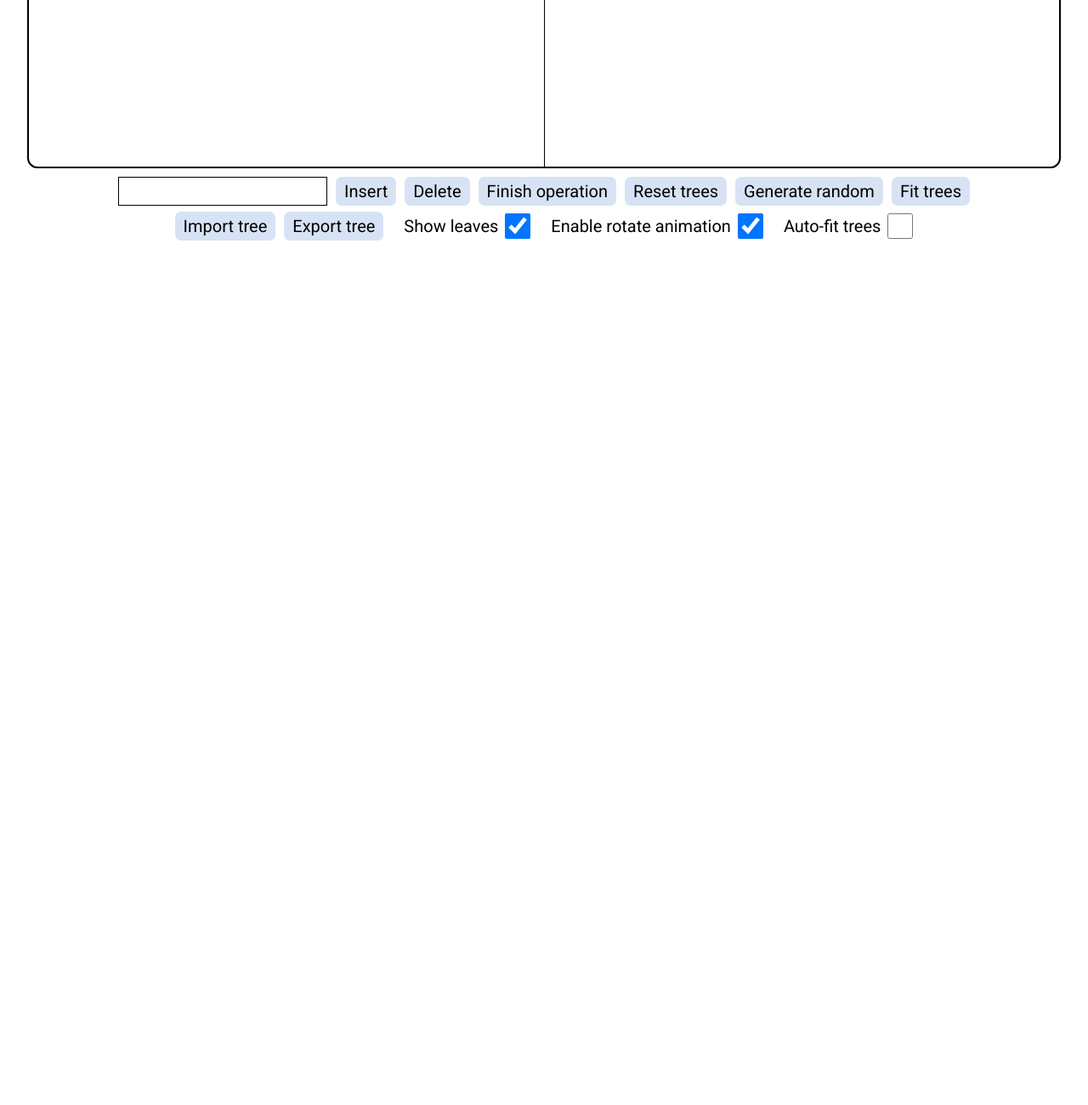
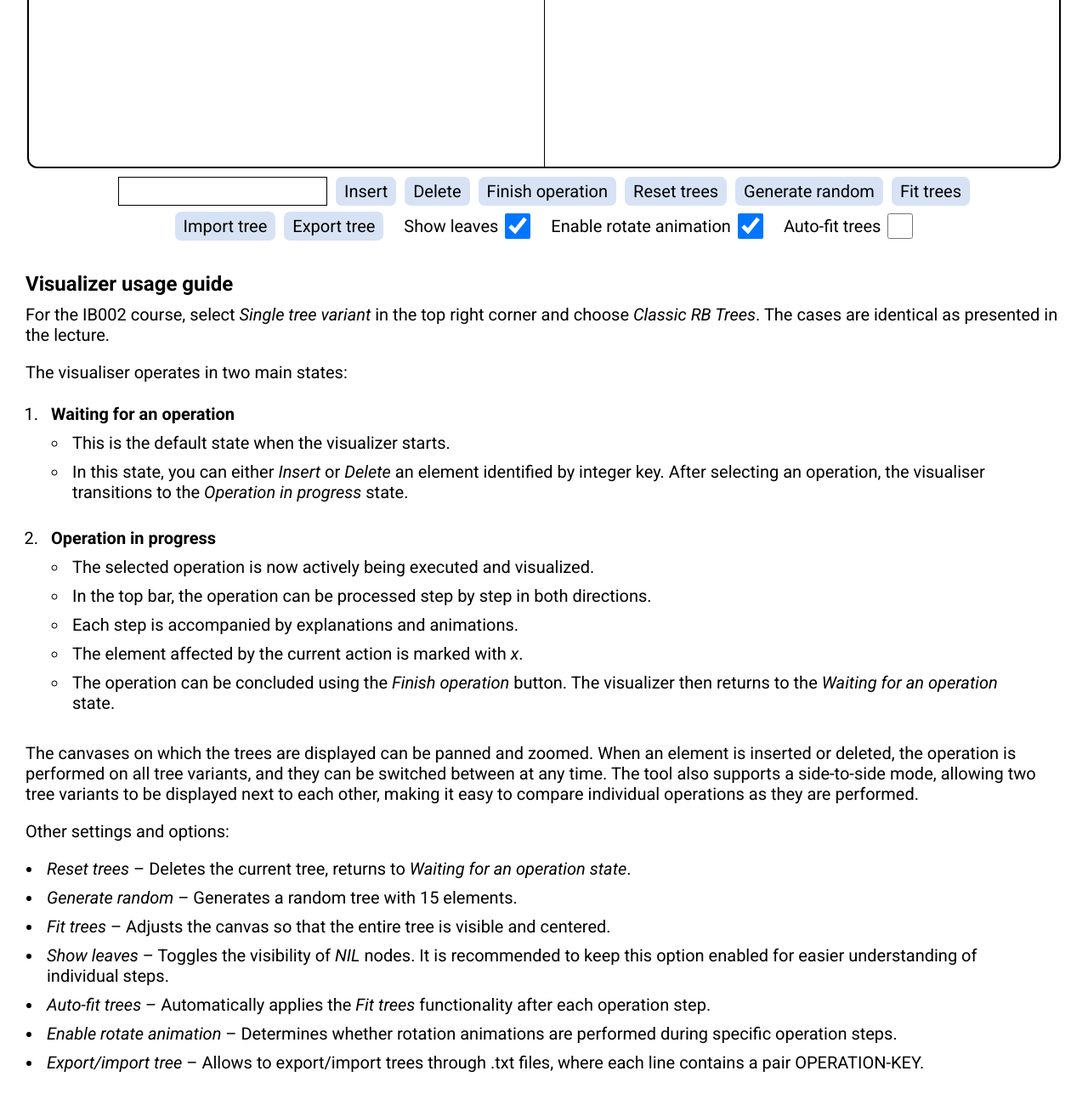
Before and after one commit to dangtomas/rbtrees-vis, a website with bundled scripts: page index.html in a window 1280 px wide. Shown: the part 568-1868 px from the top of the page at 85% size. Before the commit the page ends 868 px from the top, so only its background shows below. Built offline with nearby package versions, Linux system fonts and the light colour scheme; a script that the page names is missing.

Commit message:
add guide for usage

```diff
--- a/index.html
+++ b/index.html
@@ -108,6 +108,42 @@
 				<input id="auto-fit-trees" type="checkbox"/>
 			</div>
 		</div>
+        <div id="guide">
+            <h2>Visualizer usage guide</h2>
+            <p>For the IB002 course, select <i>Single tree variant</i> in the top right corner and choose <i>Classic RB Trees</i>. The cases are identical as presented in the lecture.</p>
+            <p>The visualiser operates in two main states:</p>
+            <ol>
+                <li>
+                    <h4>Waiting for an operation</h4>
+                    <ul>
+                        <li>This is the default state when the visualizer starts.</li>
+                        <li>In this state, you can either <i>Insert</i> or <i>Delete</i> an element identified by integer key. After selecting an operation, the visualiser transitions to the <i>Operation in progress</i> state.</li>
+                    </ul>
+                </li>
+                <li>
+                    <h4>Operation in progress</h4>
+                    <ul>
+                        <li>The selected operation is now actively being executed and visualized.</li>
+                        <li>In the top bar, the operation can be processed step by step in both directions.</li>
+                        <li>Each step is accompanied by explanations and animations.</li>
+                        <li>The element affected by the current action is marked with <i>x</i>.</li>
+                        <li>The operation can be concluded using the <i>Finish operation</i> button. The visualizer then returns to the <i>Waiting for an operation</i> state.</li>
+                    </ul>
+                </li>
+            </ol>
+            <p>The canvases on which the trees are displayed can be panned and zoomed. When an element is inserted or deleted, the operation is performed on all tree variants, and they can be switched between at any time. The tool also supports a side-to-side mode, allowing two tree variants to be displayed next to each other, making it easy to compare individual operations as they are performed. </p>
+            <p>Other settings and options:
+            <ul>
+                <li><i>Reset trees</i> – Deletes the current tree, returns to <i>Waiting for an operation state</i>.</li>
+                <li><i>Generate random</i> – Generates a random tree with 15 elements.</li>
+                <li><i>Fit trees</i> – Adjusts the canvas so that the entire tree is visible and centered.</li>
+                <li><i>Show leaves</i> – Toggles the visibility of <i>NIL</i> nodes. It is recommended to keep this option enabled for easier understanding of individual steps.</li>
+                <li><i>Auto-fit trees</i> – Automatically applies the <i>Fit trees</i> functionality after each operation step.</li>
+                <li><i>Enable rotate animation</i> – Determines whether rotation animations are performed during specific operation steps.</li>
+                <li><i>Export/import tree</i> – Allows to export/import trees through .txt files, where each line contains a pair OPERATION-KEY.</li>
+            </ul>
+            </p>
+        </div>
 		<script src="layoutScript.js"></script>
 		<script type="module" src="cyScript.js"></script>
 	</body>
--- a/styles.css
+++ b/styles.css
@@ -155,6 +155,28 @@ select {
 	border-radius: 7px;
 }
 
+#guide {
+    padding: 20px 30px;
+}
+
+#guide p {
+    font-size: 20px;
+    padding: 10px 0px;
+}
+
+#guide ol, #guide ul {
+    font-size: 20px;
+    padding: 5px 20px;
+}
+
+#guide ol>li {
+    padding: 10px;
+}
+
+#guide ul>li {
+    padding: 5px;
+}
+
 @media only screen and (max-width: 1300px) {
 	#wrapper {
 		flex-direction: column;
```
Also changed, not shown: README.md.
